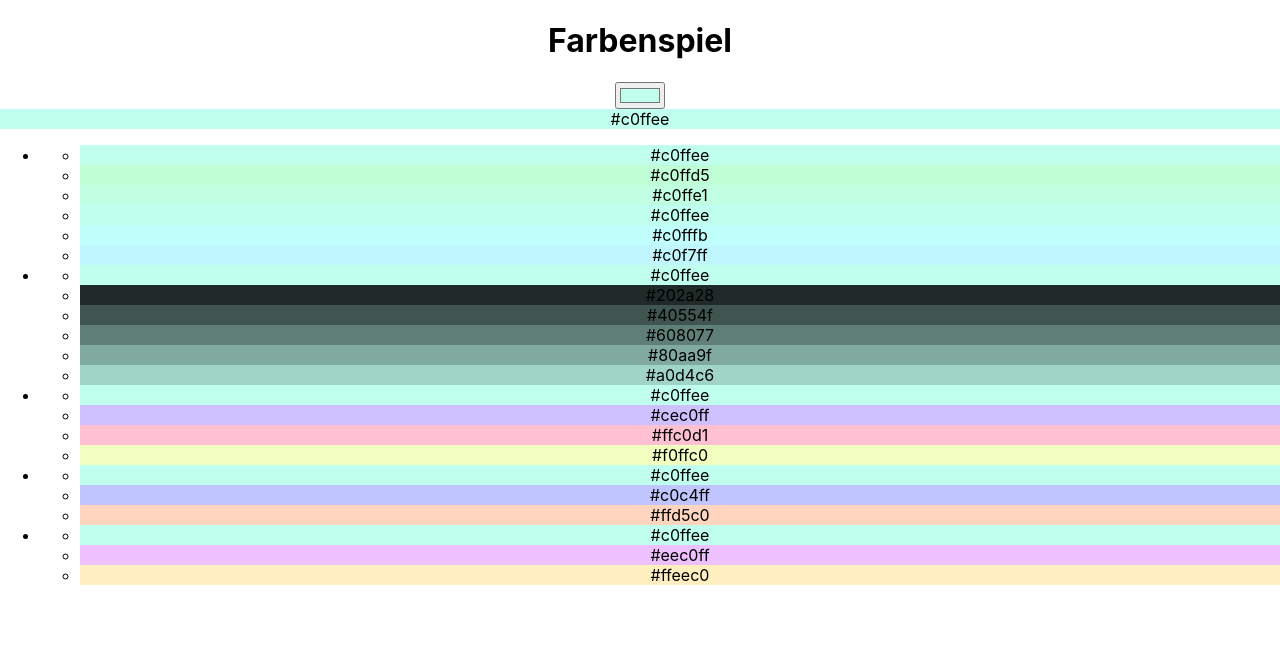
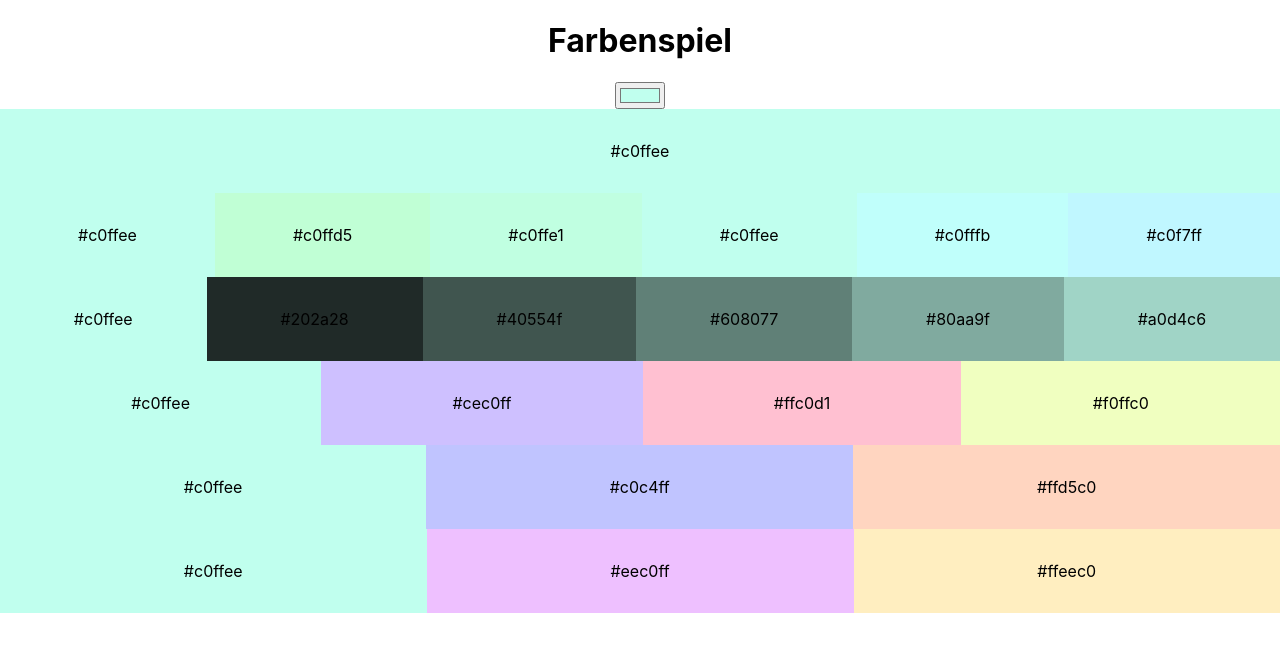
Before and after one commit to mariofink/farbenspiel-react, a React (Create React App) app: page / in a window 1280 px wide. Shown: the top 652 px of the page. Built offline with nearby package versions, Linux system fonts and the light colour scheme.

Commit message:
use CSS Modules for some basic styling

```diff
--- /dev/null
+++ b/src/components/ColourCombination.module.css
@@ -0,0 +1,10 @@
+.combination {
+  margin: 0;
+  padding: 0;
+  list-style: none;
+  display: flex;
+}
+
+.field {
+  flex-grow: 1;
+}
--- a/src/components/ColourCombination.tsx
+++ b/src/components/ColourCombination.tsx
@@ -1,6 +1,7 @@
 import tinycolor from "tinycolor2";
 import { ColourCombinations } from "../types";
 import ColourField from "./ColourField";
+import styles from "./ColourCombination.module.css";
 
 type props = {
   baseColour: string;
@@ -11,9 +12,9 @@ function ColourCombination({ baseColour, combination }: props) {
   const colours: tinycolor.Instance[] = tinycolor(baseColour)[combination]();
   return (
     <div>
-      <ul>
+      <ul className={styles.combination}>
         {colours.map((col) => (
-          <li>
+          <li className={styles.field}>
             <ColourField colour={col.toHexString()} />
           </li>
         ))}
--- /dev/null
+++ b/src/components/ColourField.module.css
@@ -0,0 +1,3 @@
+.field {
+  padding: 2rem;
+}
--- a/src/components/ColourField.tsx
+++ b/src/components/ColourField.tsx
@@ -1,9 +1,15 @@
+import styles from "./ColourField.module.css";
+
 type props = {
   colour: string;
 };
 
 function ColourField({ colour }: props): JSX.Element {
-  return <div style={{ backgroundColor: colour }}>{colour}</div>;
+  return (
+    <div className={styles.field} style={{ backgroundColor: colour }}>
+      {colour}
+    </div>
+  );
 }
 
 export default ColourField;
--- /dev/null
+++ b/src/components/Farbenspiel.module.css
@@ -0,0 +1,5 @@
+.combinations {
+  list-style: none;
+  margin: 0;
+  padding: 0;
+}
--- a/src/components/Farbenspiel.tsx
+++ b/src/components/Farbenspiel.tsx
@@ -2,6 +2,7 @@ import { useState } from "react";
 import { ColourCombinations } from "../types";
 import ColourField from "./ColourField";
 import ColourCombination from "./ColourCombination";
+import styles from "./Farbenspiel.module.css";
 
 function Farbenspiel() {
   const [baseColour, setBaseColour] = useState("#c0ffee");
@@ -21,7 +22,7 @@ function Farbenspiel() {
         onChange={(e) => setBaseColour(e.target.value)}
       />
       <ColourField colour={baseColour} />
-      <ul>
+      <ul className={styles.combinations}>
         {combinations.map((combination) => (
           <li>
             <ColourCombination
```
